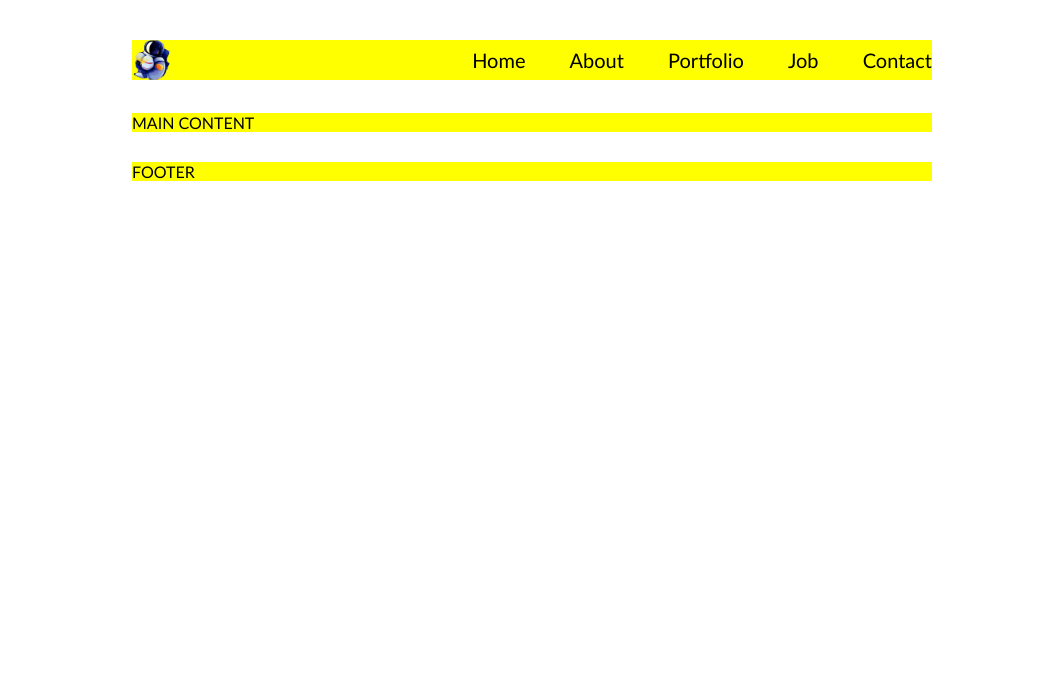
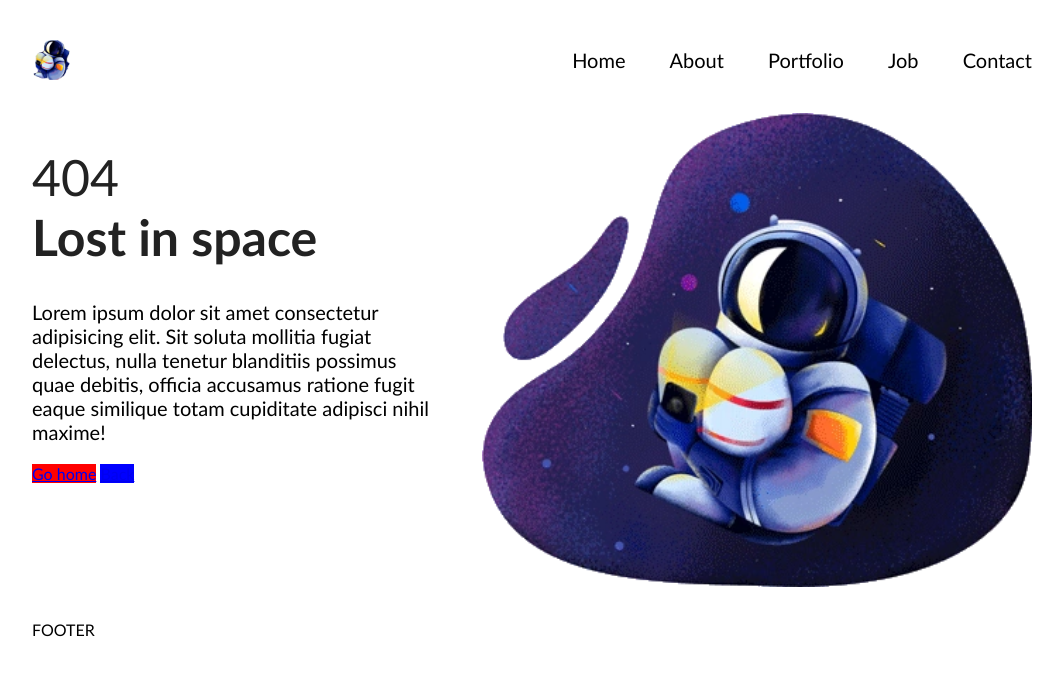
Before and after one commit to front-end-by-rimantas/42-grupe-astronautas, a website: page index.html in a window 1280 px wide. Shown: the whole page, without its empty margins (108-1171 px from the left). Drawn offline with Linux system fonts and the light colour scheme.

Commit message:
Main content style

```diff
--- a/index.html
+++ b/index.html
@@ -30,7 +30,13 @@
     </header>
 
     <main>
-        MAIN CONTENT
+        <div>
+            <h1>404<span>Lost in space</span></h1>
+            <p>Lorem ipsum dolor sit amet consectetur adipisicing elit. Sit soluta mollitia fugiat delectus, nulla tenetur blanditiis possimus quae debitis, officia accusamus ratione fugit eaque similique totam cupiditate adipisci nihil maxime!</p>
+            <a href="#">Go home</a>
+            <a href="#">Back</a>
+        </div>
+        <img src="./astronautas.webp" alt="Susiguzes astronautas su telofonu">
     </main>
 
     <footer>
--- a/main.css
+++ b/main.css
@@ -8,17 +8,17 @@ header,
 main,
 footer {
     display: inline-block;
-    width: 800px;
-    margin-left: calc(50% - 400px);
+    width: 1000px;
+    margin-left: calc(50% - 500px);
     margin-bottom: 30px;
-    background-color: yellow;
+    /* background-color: yellow; */
 }
 
 header {
     margin-top: 40px;
 }
 
-img {
+header > img {
     width: 100px;
     height: 40px;
     float: left;
@@ -31,7 +31,7 @@ nav {
     margin-top: 10px;
 }
 
-a {
+nav > a {
     display: inline-block;
     margin-left: 2em;
     color: #000;
@@ -40,10 +40,45 @@ a {
     text-decoration: none;
 }
 
-a:first-child {
+nav > a:first-child {
     margin-left: 0;
 }
 
-a:hover {
+nav > a:hover {
     text-decoration: underline;
 }
+
+main {
+}
+
+div {
+    width: 40%;
+    float: left;
+}
+
+h1 {
+    font-size: 50px;
+    color: #222222;
+    font-weight: normal;
+}
+h1 > span {
+    display: block;
+    font-weight: bold;
+}
+
+p {
+    font-size: 20px;
+}
+
+div > a {
+    background-color: red;
+}
+
+div > a:last-child {
+    background-color: blue;
+}
+
+main > img {
+    width: 55%;
+    float: right;
+}
```
Also changed, not shown: astronautas.jpg (added), astronautas.png (added), astronautas.webp (added).
